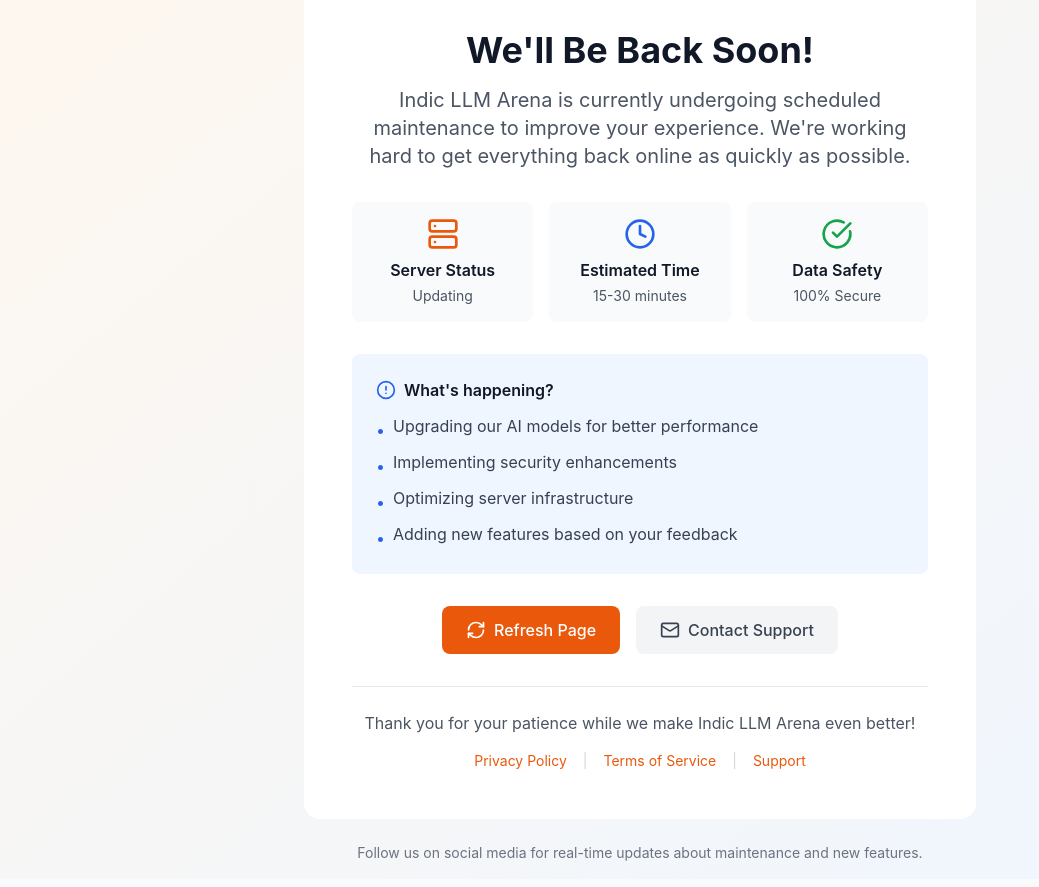
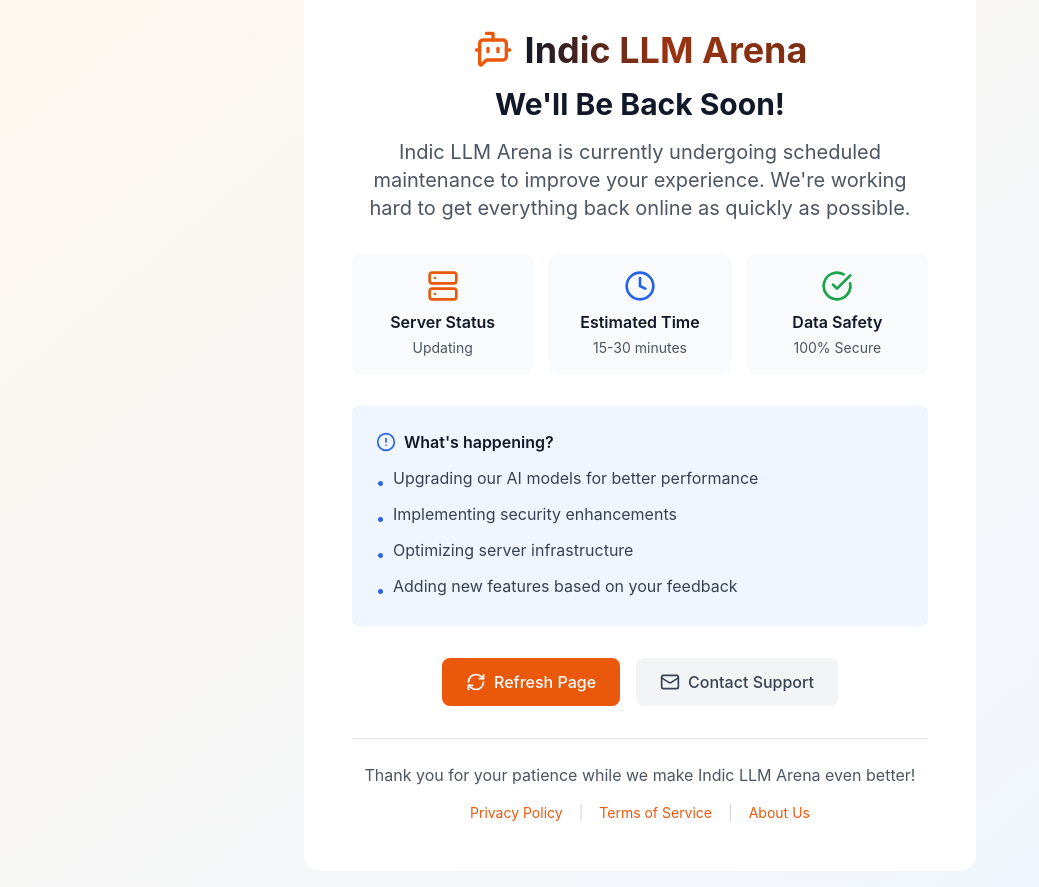
Before and after one commit to AI4Bharat/Chat-Arena-Frontend, a React (Create React App) app: page /#/maintenance in a window 1280 px wide. Shown: the part 194-1081 px from the top of the page, without its empty margins (0-1039 px from the left). Built offline with nearby package versions, Linux system fonts and the light colour scheme; no server answers.

Commit message:
add arena logo and minor fix to maintenance page

```diff
--- a/src/features/legal/components/MaintenancePage.jsx
+++ b/src/features/legal/components/MaintenancePage.jsx
@@ -8,7 +8,8 @@ import {
   Mail,
   ArrowLeft,
   Server,
-  CheckCircle
+  CheckCircle,
+  BotMessageSquare
 } from 'lucide-react';
 
 const MaintenancePage = () => {
@@ -48,8 +49,16 @@ const MaintenancePage = () => {
             </div>
           </div>
 
+          {/* Brand Header */}
+          <div className="flex items-center justify-center gap-3 mb-4">
+            <BotMessageSquare className="w-10 h-10 text-orange-600" />
+            <h2 className="text-3xl md:text-4xl font-bold bg-clip-text text-transparent bg-gradient-to-r from-gray-900 via-orange-800 to-orange-900">
+              Indic LLM Arena
+            </h2>
+          </div>
+
           {/* Main Message */}
-          <h1 className="text-3xl md:text-4xl font-bold text-gray-900 mb-4">
+          <h1 className="text-2xl md:text-3xl font-bold text-gray-900 mb-4">
             We'll Be Back Soon!
           </h1>
 
@@ -147,20 +156,13 @@ const MaintenancePage = () => {
               </button>
               <span className="text-gray-300">|</span>
               <a
-                href="mailto:arena@ai4bharat.org"
+                href="https://ai4bharat.iitm.ac.in/"
                 className="text-orange-600 hover:text-orange-800 transition-colors"
               >
-                Support
+                About Us
               </a>
             </div>
           </div>
-        </div>
-
-        {/* Additional Info */}
-        <div className="mt-6 text-center text-gray-500 text-sm">
-          <p>
-            Follow us on social media for real-time updates about maintenance and new features.
-          </p>
         </div>
       </div>
     </div>
```
